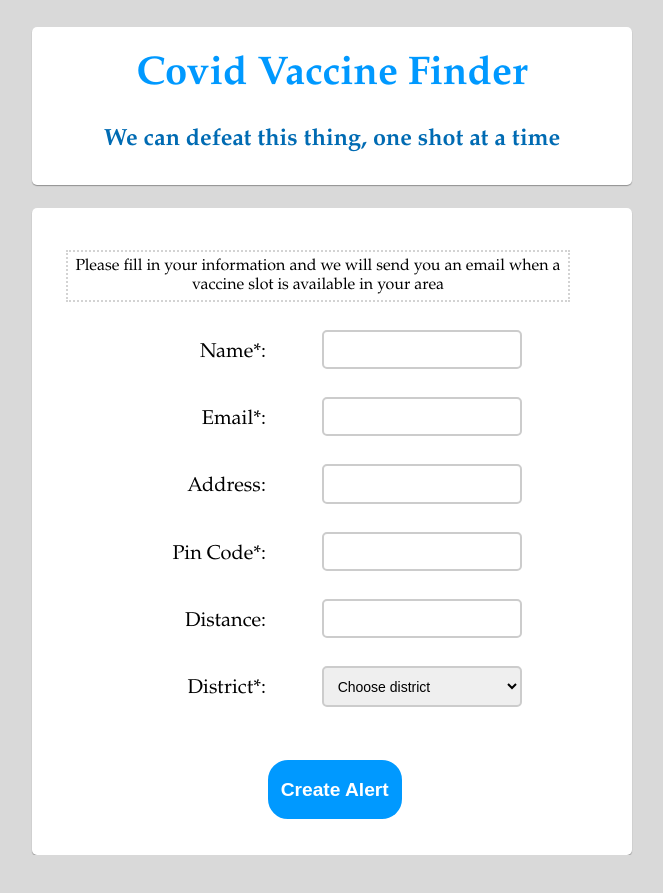
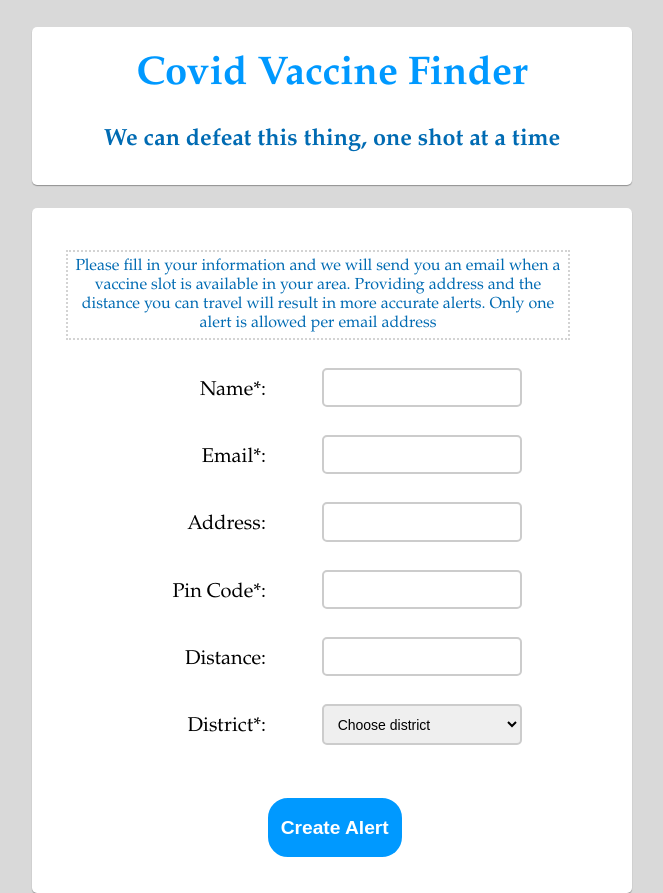
Before and after one commit to shanbhag10/cowin-vaccine-finder, a Flask app: page / in a window 1280 px wide. Shown: the whole page, without its empty margins (115-778 px from the left). Before the commit the page ends 855 px from the top, so only its background shows below. Run offline with Flask 2, Linux system fonts and the light colour scheme.

Commit message:
Add message color and enforce email constraint

```diff
--- a/app.py
+++ b/app.py
@@ -8,15 +8,19 @@ app = Flask(__name__)
 
 @app.route("/")
 def home():
-    return render_template('index.html', districts=get_districts(), message="Please fill in your information and we will send you an email when a vaccine slot is available in your area")
+    message = "Please fill in your information and we will send you an email when a vaccine slot is available in your area. Providing address and the distance you can travel will result in more accurate alerts. Only one alert is allowed per email address"
+    return render_template('index.html', districts=get_districts(), message=message, message_color="#006bb3")
 
 
 @app.route("/create_alert", methods=['POST', 'GET'])
 def create_alert():
     if request.method == 'POST':
         alert = Alert(request.form["Name"], request.form["Email"], request.form["Address"], request.form["Pin"], request.form["Distance"], request.form["District"])
-        alert.save_alert()
-        return render_template('index.html', message="Successfully created alert. We will send you an email when a slot is available. Thank you.", districts=get_districts())
+        response = alert.save_alert()
+
+        message_color = "green" if response[0] == 201 else "red"
+
+        return render_template('index.html', message=response[1], districts=get_districts(), message_color=message_color)
 
 
 def get_districts():
--- a/static/style.css
+++ b/static/style.css
@@ -112,8 +112,8 @@ textarea, select {
     input[type='text'],
     input[type='number'],
     textarea, select {
-        padding: 0.3rem;
-        font-size: 3vw;
+      padding: 0.3rem;
+      font-size: 3vw;
     }
 
     h1 {
@@ -134,8 +134,12 @@ textarea, select {
     }
 
     .btn {
-        padding: 5% 5% 5% 5%;
-        font-size: 3.2vw;
-        margin-left: 30%;
+      padding: 5% 5% 5% 5%;
+      font-size: 3.2vw;
+      margin-left: 30%;
+    }
+
+    .message {
+      font-size: 0.7rem;
     }
 }
--- a/templates/index.html
+++ b/templates/index.html
@@ -13,7 +13,7 @@
 		<div class="borderbox form">
 			<form action="/create_alert" method="POST">
 				{% if message %}
-        			<p class="message">{{ message | safe }}</p>
+        			<p class="message" style="color: {{message_color}} ">{{ message | safe }}</p>
       			{% endif %}
 				<div class="input1">
 					<div class="left lab">
```
Also changed, not shown: alerts.py (+12 -0 lines).
